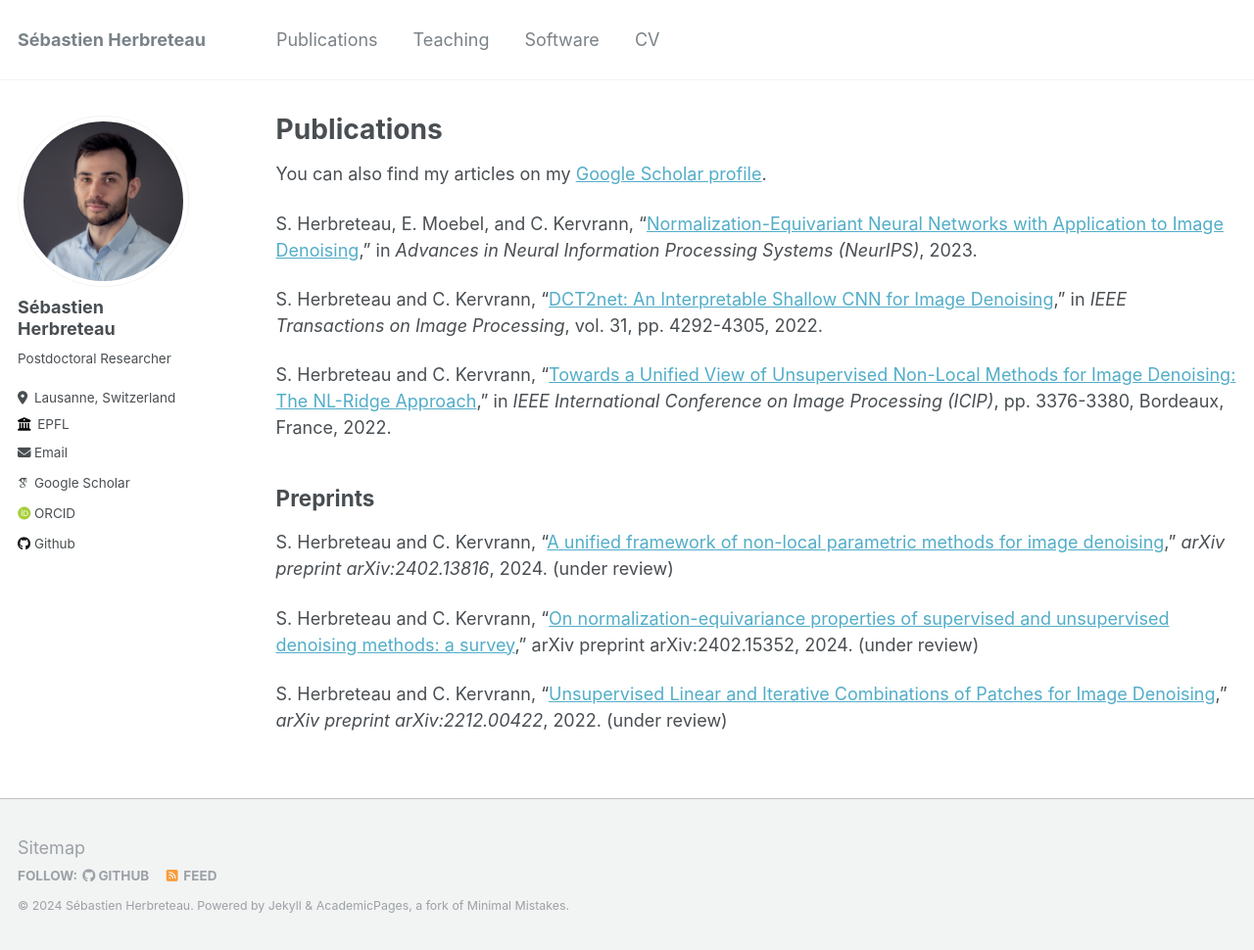
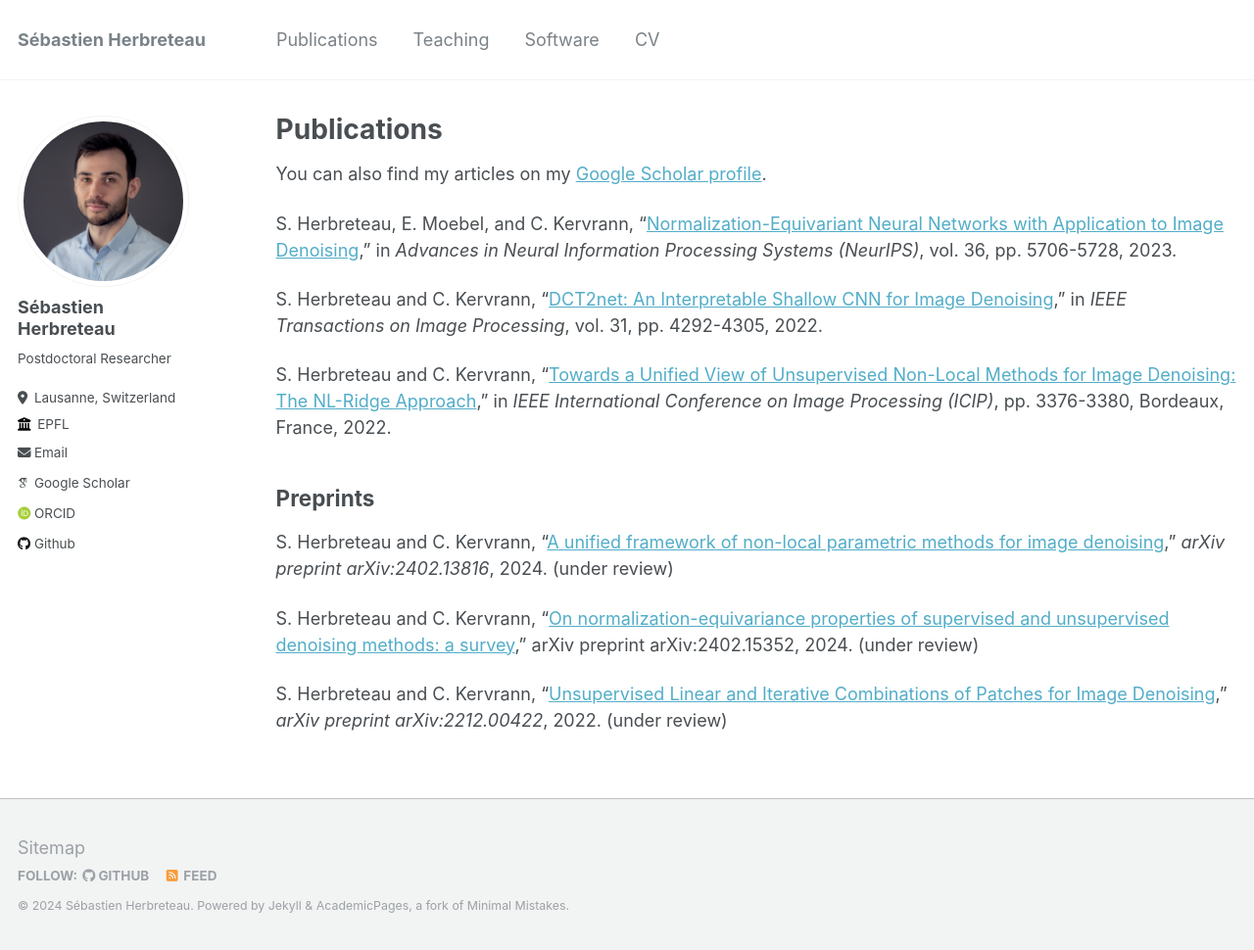
Before and after one commit to sherbret/sherbret.github.io, a Jekyll site: the page built from _pages/publications.md, in a window 1280 px wide and 970 px high. Shown: the whole window at 98% size. Built offline with Jekyll 4.4.1, drawn with Linux system fonts in a browser that asks for light colours; some web fonts are replaced.

Commit message:
Update publications.md

```diff
--- a/_pages/publications.md
+++ b/_pages/publications.md
@@ -7,9 +7,7 @@
 
 You can also find my articles on my [Google Scholar profile](https://scholar.google.com/citations?user=49pGY58AAAAJ&hl=fr&oi=ao).
 
-
-
-S. Herbreteau, E. Moebel, and C. Kervrann, “[Normalization-Equivariant Neural Networks with Application to Image Denoising](https://papers.nips.cc/paper_files/paper/2023/hash/12143893d9d37c3569dda800b95cabd9-Abstract-Conference.html),” in *Advances in Neural Information Processing Systems (NeurIPS)*, 2023.
+S. Herbreteau, E. Moebel, and C. Kervrann, “[Normalization-Equivariant Neural Networks with Application to Image Denoising](https://papers.nips.cc/paper_files/paper/2023/hash/12143893d9d37c3569dda800b95cabd9-Abstract-Conference.html),” in *Advances in Neural Information Processing Systems (NeurIPS)*, vol. 36, pp. 5706-5728, 2023.
 
 S. Herbreteau and C. Kervrann, “[DCT2net: An Interpretable Shallow CNN for Image Denoising](https://ieeexplore.ieee.org/document/9799727),” in *IEEE Transactions on Image Processing*, vol. 31, pp. 4292-4305, 2022.
 
```
